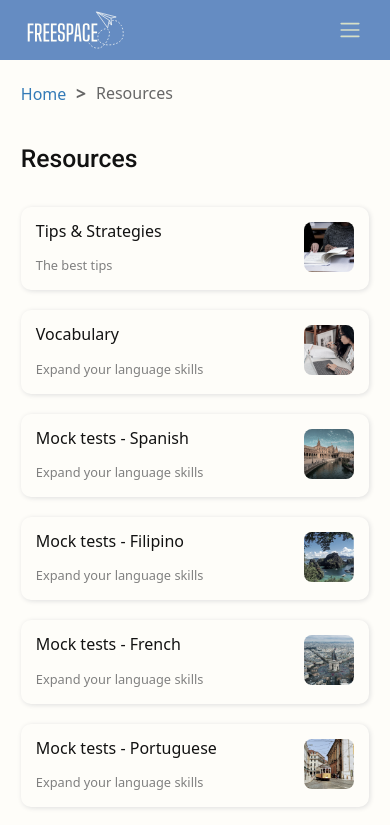
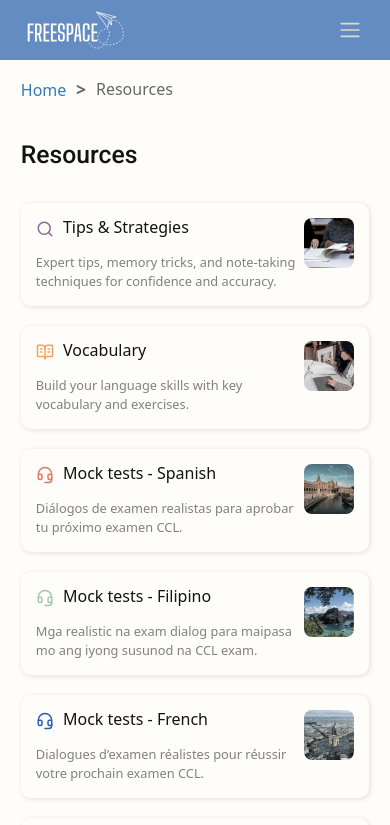
Before and after one commit to fsimizu/FreeSpace, a React (Vite) app: page /resources in a window 390 px wide. Shown: the top 825 px of the page. Built offline with nearby package versions, Linux system fonts and the light colour scheme.

Commit message:
resources mobile complete

```diff
--- a/src/components/Breadcrumb/breadcrumb.css
+++ b/src/components/Breadcrumb/breadcrumb.css
@@ -1,6 +1,6 @@
 .breadcrumb {
   padding: var(--padding-sections) !important;
-  padding-top: 20px !important;
+  padding-top: 76px !important;
   padding-bottom: 20px !important;
 }
 
--- a/src/components/Footer/footer.css
+++ b/src/components/Footer/footer.css
@@ -1,5 +1,5 @@
 .footer__container {
-    background-color: lightgray;
+    background-color: var(--white);
     z-index: 4;
     display: flex;
     flex-direction: column;
--- a/src/components/Navbar/index.jsx
+++ b/src/components/Navbar/index.jsx
@@ -94,7 +94,10 @@ export function Navbar() {
 
         {/* Navbar */}
 
-        <nav className={`navbar ${isSticky ? "navbar--fixed" : ""}`}>
+        <nav className={`navbar ${isSticky ? "navbar--fixed" : ""}`}
+                style={{
+                  backgroundColor: location.pathname === '/' ? '' : 'var(--main-blue)',
+                }}>
 
           {/* Navbar mobile */}
           <div className="container-fluid align-items-end">
--- a/src/components/Navbar/navbar.css
+++ b/src/components/Navbar/navbar.css
@@ -14,7 +14,12 @@
     padding-top: 4px !important;
     padding-bottom: 4px !important;
 
-    /* border: 1px dashed grey; */
+
+    position: absolute !important;
+    /* z-index: 99 !important; */
+
+    /* border: 1px dashed grey;
+    background-color: grey; */
 
 
 
--- a/src/components/NotFoundContainer/index.jsx
+++ b/src/components/NotFoundContainer/index.jsx
@@ -5,7 +5,7 @@ export function NotFoundContainer() {
 
     return (
         <div className='notFound__container d-flex justify-content-center align-items-end'>
-            <img src="/images/404.png" alt="not_found" className='notFound__image'/>
+            <img src="/images/crashed.svg" alt="not_found" className='notFound__image'/>
             <div className='notFount__content d-flex flex-column justify-content-center align-items-center'>
                 <div className='notFount__404'>
                     404
--- a/src/components/NotFoundContainer/notFound.css
+++ b/src/components/NotFoundContainer/notFound.css
@@ -24,9 +24,10 @@
 
 
 .notFount__button {
-    background-color: var(--main-blue);
-    border: none;
+    background-color: var(--main-blue) !important;
+    border: none !important;
     width: 45%;
+    min-width: 120px
     /* margin-bottom: 0; */
 }
 .notFount__button:hover {
--- a/src/components/Resource/index.jsx
+++ b/src/components/Resource/index.jsx
@@ -8,7 +8,7 @@ export function Resource({ resource }) {
       <Link to={`/resources/${resource.name}`} className="resource_button">
         <img src={`${resource.imgUrl}`} className="resource-img" alt=""></img>
         <div className="resource_text">
-          <h6 className="card-title">{resource.longName}</h6>
+          <h6 className="card-title"><span className='resource__icon'>{resource.icon}</span> {resource.longName}</h6>
           <p className="card-text">{resource.description}</p>
         </div>
 
--- a/src/components/Resource/resource.css
+++ b/src/components/Resource/resource.css
@@ -26,6 +26,10 @@
 
 .resource_text {
     /* border: 1px solid red; */
+}
+
+.resource__icon {
+    margin-right: 5px;
 }
 
 .resource__container .card-title{
--- a/src/components/ResourcesContainer/index.jsx
+++ b/src/components/ResourcesContainer/index.jsx
@@ -1,6 +1,6 @@
 import { Resource } from '../Resource';
 import { useState } from "react";
-import { ChevronDown, ChevronUp } from "lucide-react";
+import { ChevronDown, ChevronUp, BookOpenText, Search, Headset } from "lucide-react";
 
 import './resourcesContainer.css';
 
@@ -8,20 +8,22 @@ export function ResourcesContainer() {
 
     return (
         <div className='resourcesContainer'>
-            <h2 className='resourcesContainer-title'>Resources</h2>
+             <h2 className='resourcesContainer-title'>Resources</h2>
 
             <Resource resource={{
                 name: 'tips',
                 longName: 'Tips & Strategies',
-                description: "The best tips",
-                imgUrl: '/images/tips.png'
+                description: "Expert tips, memory tricks, and note-taking techniques for confidence and accuracy.",
+                imgUrl: '/images/tips.png',
+                icon:<Search size={18} color={'var(--purple)'}/>
             }}
             />
             <Resource resource={{
                 name: 'vocabulary',
                 longName: 'Vocabulary',
-                description: "Expand your language skills",
-                imgUrl: '/images/vocabulary.png'
+                description: "Build your language skills with key vocabulary and exercises.",
+                imgUrl: '/images/vocabulary.png',
+                icon:<BookOpenText size={18} color={'var(--orange)'}/>
             }}
             />
 
@@ -30,31 +32,35 @@ export function ResourcesContainer() {
             <Resource resource={{
                 name: 'spanish',
                 longName: 'Mock tests - Spanish',
-                description: "Expand your language skills",
-                imgUrl: '/images/lang-spanish.png'
+                description: "Diálogos de examen realistas para aprobar tu próximo examen CCL.",
+                imgUrl: '/images/lang-spanish.png',
+                icon:<Headset size={18} color={'var(--red)'}/>
             }}
             />
 
             <Resource resource={{
                 name: 'filipino',
                 longName: 'Mock tests - Filipino',
-                description: 'Expand your language skills',
-                imgUrl: '/images/lang-filipino.png'
+                description: 'Mga realistic na exam dialog para maipasa mo ang iyong susunod na CCL exam.',
+                imgUrl: '/images/lang-filipino.png',
+                icon:<Headset size={18} color={'var(--green)'}/>
             }}
             />
 
             <Resource resource={{
                 name: 'french',
                 longName: 'Mock tests - French',
-                description: 'Expand your language skills',
-                imgUrl: '/images/lang-french.png'
+                description: 'Dialogues d’examen réalistes pour réussir votre prochain examen CCL.',
+                imgUrl: '/images/lang-french.png',
+                icon:<Headset size={18} color={'var(--darker-blue)'}/>
             }}
             />
             <Resource resource={{
                 name: 'portuguese',
                 longName: 'Mock tests - Portuguese',
-                description: 'Expand your language skills',
-                imgUrl: '/images/lang-portuguese.png'
+                description: 'Diálogos de exame realistas para você arrasar na sua próxima prova CCL.',
+                imgUrl: '/images/lang-portuguese.png',
+                icon:<Headset size={18} color={'var(--yellow)'}/>
             }}
             />
 
```
Also changed, not shown: public/images/crashed.svg (added).
